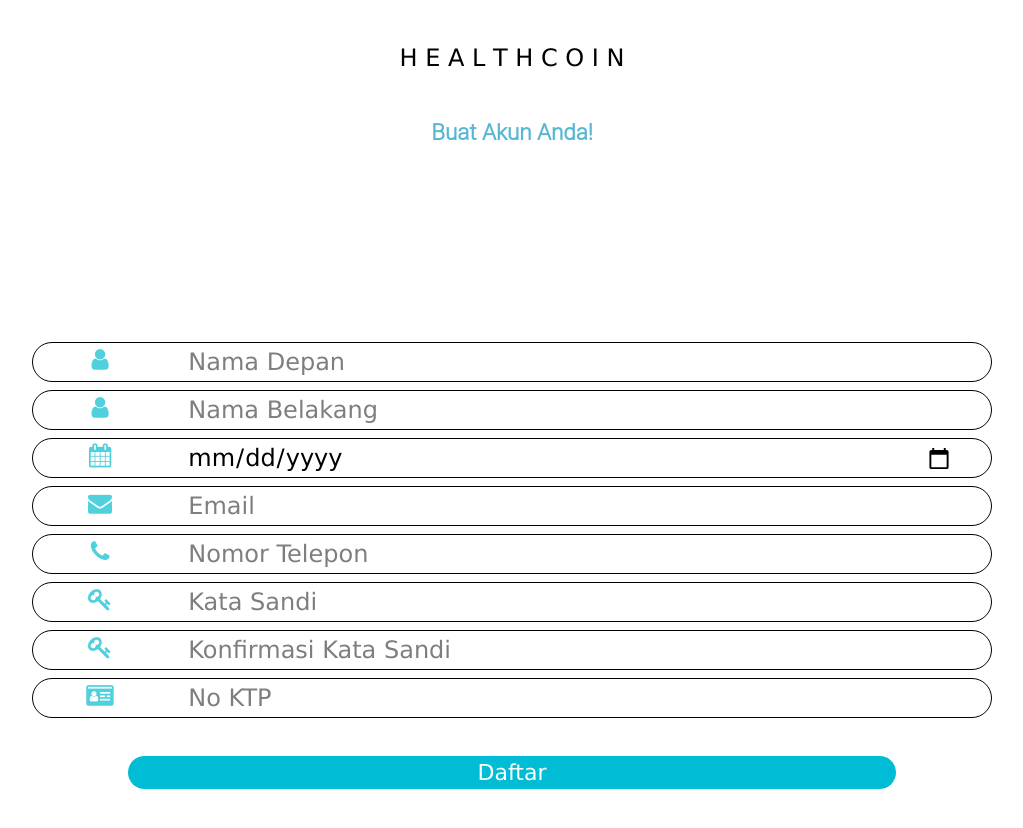
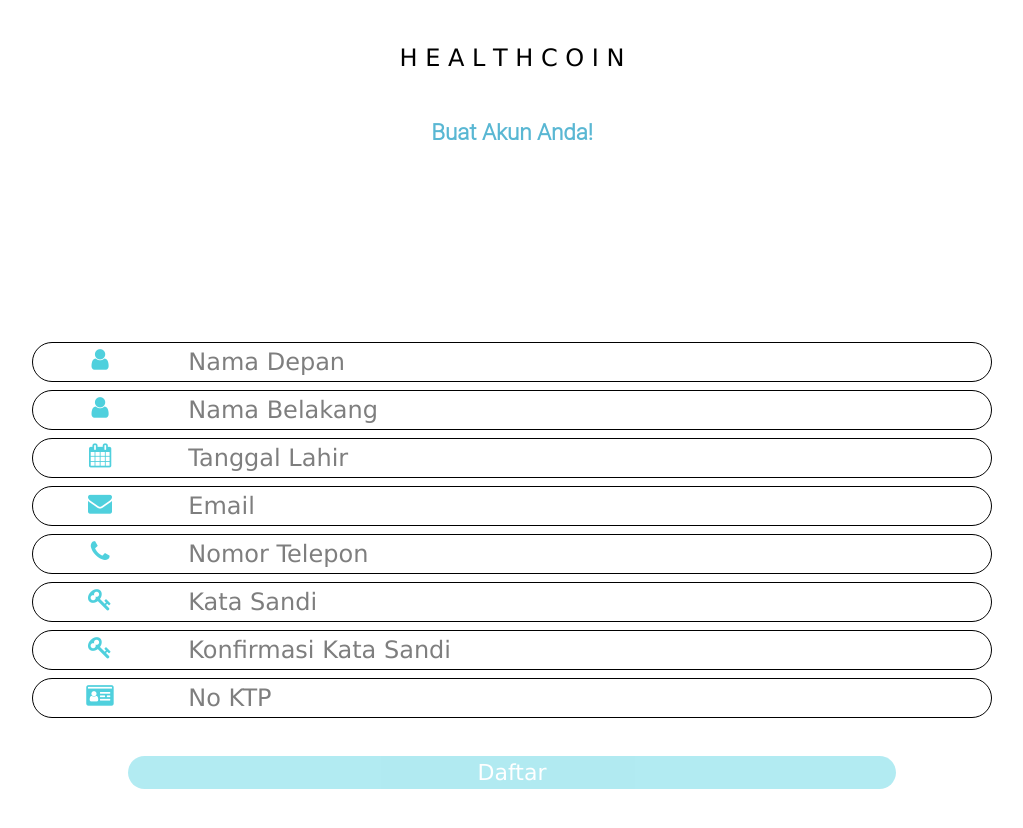
Before and after one commit to ian-joseph-chandra/HealthCoin_Patient, an Angular app: page /sign-up in a window 1280 px wide. Shown: the top 828 px of the page, without its empty margins (128-1151 px from the left). Built offline with nearby package versions, Linux system fonts and the light colour scheme.

Commit message:
2020/02/20 Update Login Page & Sign-up Page
1.  Set Form Tag to activate Submit Feature at Sign-in Button in Login & Sign-up page.
2. Use [(ngModel)] to bind the variable between sign-up.component.ts and sign-up.component.html.

```diff
--- a/src/app/pages/login/login.component.css
+++ b/src/app/pages/login/login.component.css
@@ -95,6 +95,10 @@
   margin: 15vw 20% 0 20%;
 }
 
+.login-button:disabled {
+  opacity: 30%;
+}
+
 .sign-up {
   width: 100%;
   font-size: 4.5vw;
@@ -115,7 +119,3 @@
 ::placeholder {
   opacity: 50%;
 }
-
-input[type="date"]::-webkit-input-placeholder {
-  opacity: 50%;
-}
--- a/src/app/pages/login/login.component.html
+++ b/src/app/pages/login/login.component.html
@@ -1,7 +1,8 @@
 <body class="adjust-screen">
 
-<div class="login-box" [style.minHeight.px]='screenHeight*0.8'>
+<form class="login-box">
   <div class="healthcoin-text">H E A L T H C O I N</div>
+
   <div class="welcome-text">Selamat Datang!</div>
 
   <div class="user-pass-input-box">
@@ -9,18 +10,26 @@
         <span class="input-icon">
           <i class="fa fa-envelope"></i>
         </span>
-      <input class="email-fill" type="email" placeholder="Email" id="username" required>
+
+      <label>
+        <input class="email-fill" type="email" placeholder="Email" [(ngModel)]="inputEmail" name="email">
+      </label>
     </div>
 
     <div class="input-box">
         <span class="input-icon">
           <i class="fa fa-key"></i>
         </span>
-      <input class="pass-fill" type="password" placeholder="Kata Sandi" id="password" required>
-      <span *ngIf="showPassword == false" (click)="showPasswordToggle()" class="pass-icon">
+
+      <label>
+        <input class="pass-fill" type="password" placeholder="Kata Sandi" [(ngModel)]="inputPass" id="password"
+               name="password">
+      </label>
+
+      <span *ngIf="showPassword == false && inputPass !== ''" (click)="showPasswordToggle()" class="pass-icon">
           <i class="fa fa-eye"></i>
         </span>
-      <span *ngIf="showPassword == true" (click)="showPasswordToggle()" class="pass-icon">
+      <span *ngIf="showPassword == true && inputPass !== ''" (click)="showPasswordToggle()" class="pass-icon">
           <i class="fa fa-eye-slash"></i>
         </span>
     </div>
@@ -28,13 +37,13 @@
 
   <div role="button" class="user-recovery-hyperlink" (click)="goToUserRecovery()">Lupa kata sandi?</div>
 
-  <button type="submit" (click)="login()" class="login-button">Masuk</button>
-
+  <button type="submit" [disabled]="inputEmail=='' || inputPass==''" (click)="login()" class="login-button">Masuk
+  </button>
 
   <div class="sign-up">
     <span style="color: black"> Belum memiliki akun? </span>
     <span (click)="goToSignUp()">Daftar</span>
   </div>
-</div>
+</form>
 
 </body>
--- a/src/app/pages/login/login.component.ts
+++ b/src/app/pages/login/login.component.ts
@@ -25,11 +25,7 @@ export class LoginComponent implements OnInit {
   }
 
   login() {
-    this.getInputUser();
-
-    if (this.inputEmail === '' || this.inputPass === '') {
-      console.log('Email atau password kosong!');
-    } else if (this.inputEmail === this.emailDatabase
+    if (this.inputEmail === this.emailDatabase
       && this.inputPass === this.passwordDatabase) {
       this.goToDashboardPage();
     } else {
@@ -37,16 +33,8 @@ export class LoginComponent implements OnInit {
     }
   }
 
-  getInputUser() {
-    // @ts-ignore
-    this.inputEmail = document.getElementById('username').value;
-    // @ts-ignore
-    this.inputPass = document.getElementById('password').value;
-  }
-
   showPasswordToggle(): void {
     this.showPassword = !this.showPassword;
-
     const passFillType = document.getElementById('password');
 
     if (this.showPassword) {
--- a/src/app/pages/sign-up/sign-up.component.css
+++ b/src/app/pages/sign-up/sign-up.component.css
@@ -85,6 +85,9 @@
   margin: 30px;
 }
 
+.sign-up-button:disabled {
+  opacity: 30%;
+}
 
 .initial-name, .last-name {
   margin-right: 16px;
--- a/src/app/pages/sign-up/sign-up.component.html
+++ b/src/app/pages/sign-up/sign-up.component.html
@@ -4,68 +4,72 @@
 <div class="create-text">Buat Akun Anda!</div>
 
 <div class="sign-up-box">
-  <div class="name-email-pass-input-box">
+  <form class="name-email-pass-input-box">
     <div class="input-box">
       <span class="input-icon">
         <i class="fa fa-user"></i>
       </span>
-      <input class="input-fill" type="text" placeholder="Nama Depan" id="first-name" required>
+      <input class="input-fill" type="text" placeholder="Nama Depan" [(ngModel)]="inputFirstName" name="first-name">
     </div>
 
     <div class="input-box">
       <span class="input-icon">
         <i class="fa fa-user"></i>
       </span>
-      <input class="input-fill" type="text" placeholder="Nama Belakang" id="last-name">
+      <input class="input-fill" type="text" placeholder="Nama Belakang" [(ngModel)]="inputLastName" name="last-name">
     </div>
 
     <div class="input-box">
       <span class="input-icon">
         <i class="fa fa-calendar"></i>
       </span>
-      <input class="input-fill" type="date" placeholder="dd/mm/yy" id="birthday" required>
+      <input class="input-fill" type="text" onfocus="this.type='date'" placeholder="Tanggal Lahir"
+             [(ngModel)]="inputBirthDate" name="birthday">
     </div>
 
     <div class="input-box">
       <span class="input-icon">
         <i class="fa fa-envelope"></i>
       </span>
-      <input class="input-fill" type="text" placeholder="Email" id="email" required>
+      <input class="input-fill" type="text" placeholder="Email" [(ngModel)]="inputEmail" name="email">
     </div>
 
     <div class="input-box">
       <span class="input-icon">
         <i class="fa fa-phone"></i>
       </span>
-      <input class="input-fill" type="text" placeholder="Nomor Telepon" id="phone" required>
+      <input class="input-fill" type="text" placeholder="Nomor Telepon" [(ngModel)]="inputPhoneNumber"
+             name="phone-number">
     </div>
 
     <div class="input-box">
       <span class="input-icon">
         <i class="fa fa-key"></i>
       </span>
-      <input class="input-fill" type="password" placeholder="Kata Sandi" id="pass" required>
+      <input class="input-fill" type="password" placeholder="Kata Sandi" [(ngModel)]="inputPass" name="pass">
     </div>
 
     <div class="input-box">
       <span class="input-icon">
         <i class="fa fa-key"></i>
       </span>
-      <input class="input-fill" type="password" placeholder="Konfirmasi Kata Sandi" id="pass-confirm" required>
+      <input class="input-fill" type="password" placeholder="Konfirmasi Kata Sandi" [(ngModel)]="inputPassConfirm"
+             name="pass-confirm">
     </div>
 
     <div class="input-box">
       <span class="input-icon">
         <i class="fa fa-id-card"></i>
       </span>
-      <input class="input-fill" type="text" placeholder="No KTP" id="id-number" required>
+      <input class="input-fill" type="text" placeholder="No KTP" [(ngModel)]="inputCitizenId" name="citizen-id">
     </div>
 
-    <div class="sign-up-box">
-      <button type="submit" (click)="signUp()" class="sign-up-button">Daftar</button>
-    </div>
-
-  </div>
+    <button type="submit"
+            [disabled]="inputFirstName === '' || inputBirthDate === '' || inputEmail === '' || inputPhoneNumber === ''
+            || inputPass === '' || inputPassConfirm === '' || inputCitizenId === ''" (click)="signUp()"
+            class="sign-up-button">Daftar
+    </button>
+  </form>
 
 </div>
 
--- a/src/app/pages/sign-up/sign-up.component.ts
+++ b/src/app/pages/sign-up/sign-up.component.ts
@@ -15,7 +15,7 @@ export class SignUpComponent implements OnInit {
   inputPhoneNumber = '';
   inputPass = '';
   inputPassConfirm = '';
-  inputUserID = '';
+  inputCitizenId = '';
 
   constructor(private router: Router) {
   }
@@ -24,15 +24,13 @@ export class SignUpComponent implements OnInit {
   }
 
   signUp() {
-    this.getInputUser();
-
     if (this.inputFirstName === '' ||
       this.inputBirthDate === '' ||
       this.inputEmail === '' ||
       this.inputPhoneNumber === '' ||
       this.inputPass === '' ||
       this.inputPassConfirm === '' ||
-      this.inputUserID === '') {
+      this.inputCitizenId === '') {
       console.log('Kolom yang wajib ada yang kosong!');
     } else if (this.inputPass !== this.inputPassConfirm) {
       console.log('Konfirmasi password tidak sesuai!');
@@ -42,25 +40,6 @@ export class SignUpComponent implements OnInit {
     }
   }
 
-  getInputUser() {
-    // @ts-ignore
-    this.inputFirstName = document.getElementById('first-name').value;
-    // @ts-ignore
-    this.inputLastName = document.getElementById('last-name').value;
-    // @ts-ignore
-    this.inputBirthDate = document.getElementById('birthday').value;
-    // @ts-ignore
-    this.inputEmail = document.getElementById('email').value;
-    // @ts-ignore
-    this.inputPhoneNumber = document.getElementById('phone').value;
-    // @ts-ignore
-    this.inputPass = document.getElementById('pass').value;
-    // @ts-ignore
-    this.inputPassConfirm = document.getElementById('pass-confirm').value;
-    // @ts-ignore
-    this.inputUserID = document.getElementById('id-number').value;
-  }
-
   goToLoginPage() {
     this.router.navigate(['login']);
   }
```
Also changed, not shown: src/app/app-routing.module.ts (+4 -3 lines), src/app/app.module.ts (+14 -12 lines). Lines whose indentation alone changed are shown as unchanged.
